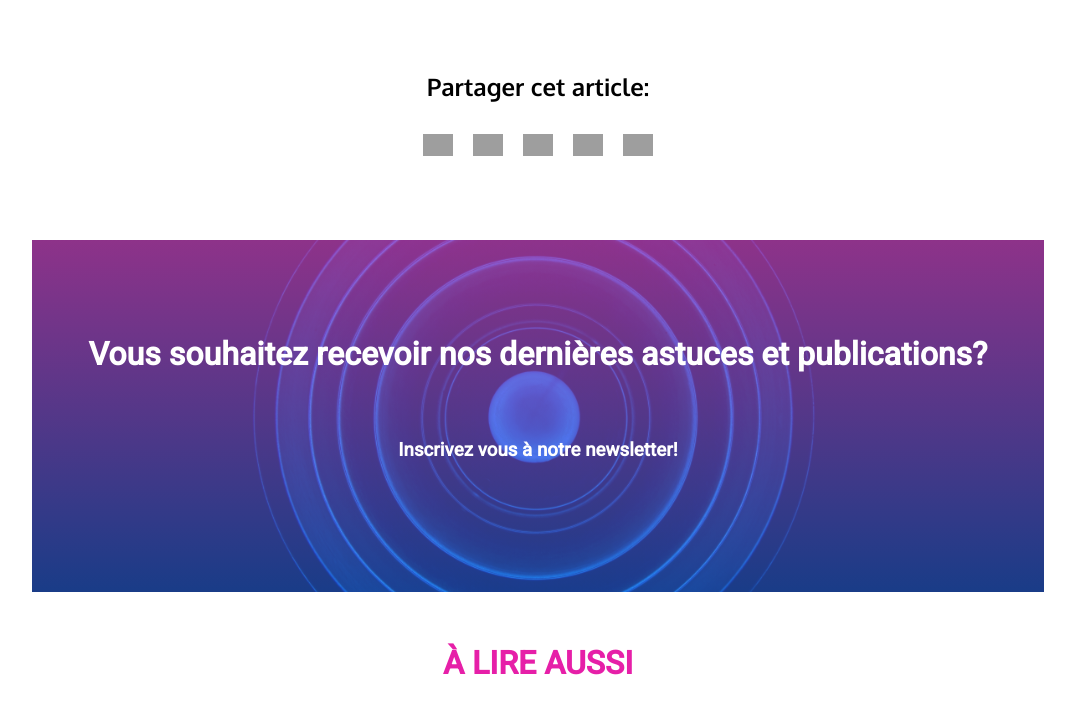
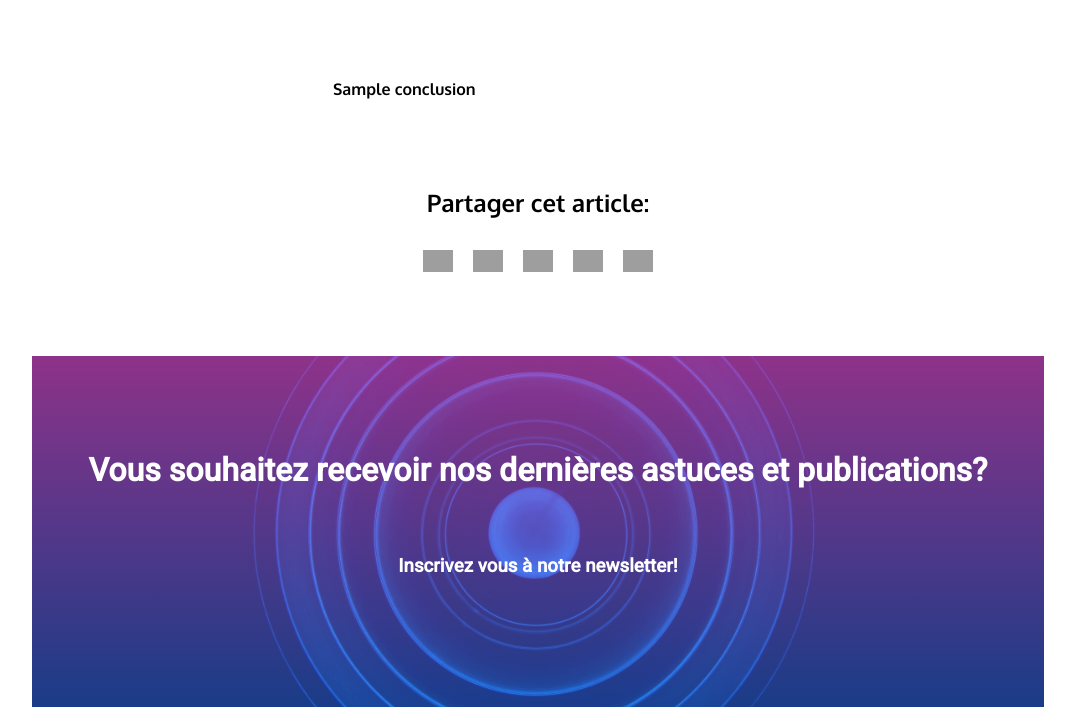
Before and after one commit to alicemimouni/dashboard-symfony-easyadmin-blog, a Symfony app: template templates/article/detail_article.html.twig in a window 1280 px wide. Shown: the part 1751-2458 px from the top of the page, without its empty margins (102-1177 px from the left). Run offline with Twig, Linux system fonts and the light colour scheme; the template is opened without the code that fills it: most values are stand-ins (such as "Sample title", 1, 10 or a date in 2020); grey boxes marked "Sample" are stand-in pictures; some libraries are stand-ins or nearby versions; some web fonts are replaced; grey boxes are pictures that could not be loaded.

Commit message:
detail article add conclusion

```diff
--- a/templates/article/detail_article.html.twig
+++ b/templates/article/detail_article.html.twig
@@ -54,11 +54,14 @@
             {% endfor %}
             {% endif %}
 
+            {# if there is image in section #}
             {% if section.images %}
             {% for image in section.images %}
             <img src="{{ asset('../../img/'~ image.url) }}" class="image-section" alt="" width="300px">
             {% endfor %}
             {%  endif %}
+
+            {# if there is video in section #}
             {% if section.videos %}
             {% for video in section.videos %}
             <div class="video">
@@ -69,7 +72,13 @@
             </div>
             {% endfor %}
             {% endif %}
+
         {% endfor %}
+
+        {# show conclusion if it exists #}
+        {% if article.conclusion %}
+        <p class="introduction"> {{ article.conclusion }} </p>
+        {% endif %}
         {# if there is link in article #}
         {% if article.links %}
         {% for link in article.links %}
```
Also changed, not shown: public/img/bing-search-console.png (added), public/img/google-search-console.png (added), public/img/indexer-site-web.jpg (added), public/img/search-index.jpg (added). Lines whose indentation alone changed are shown as unchanged.
